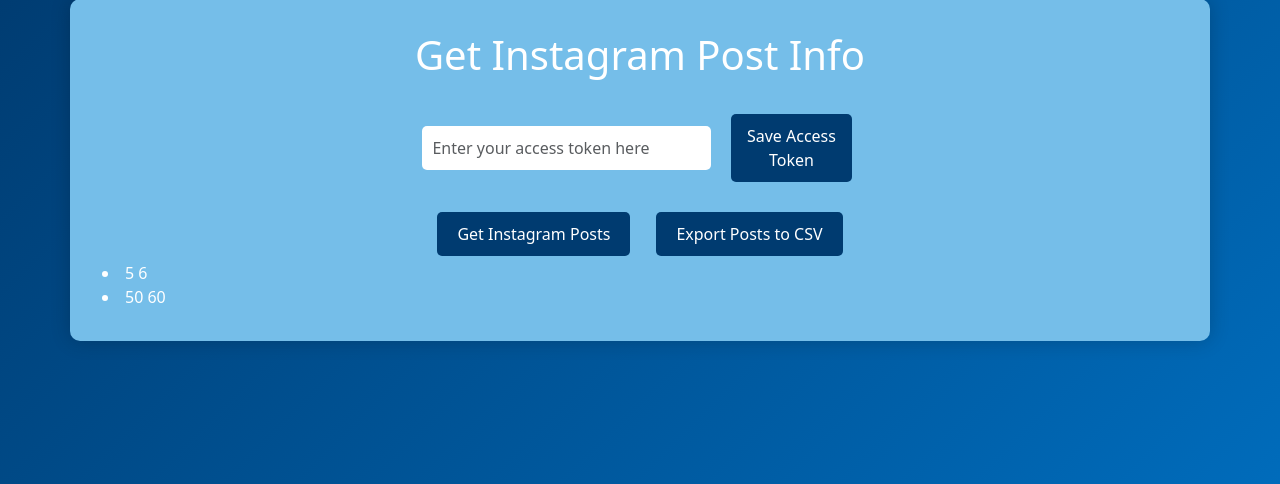
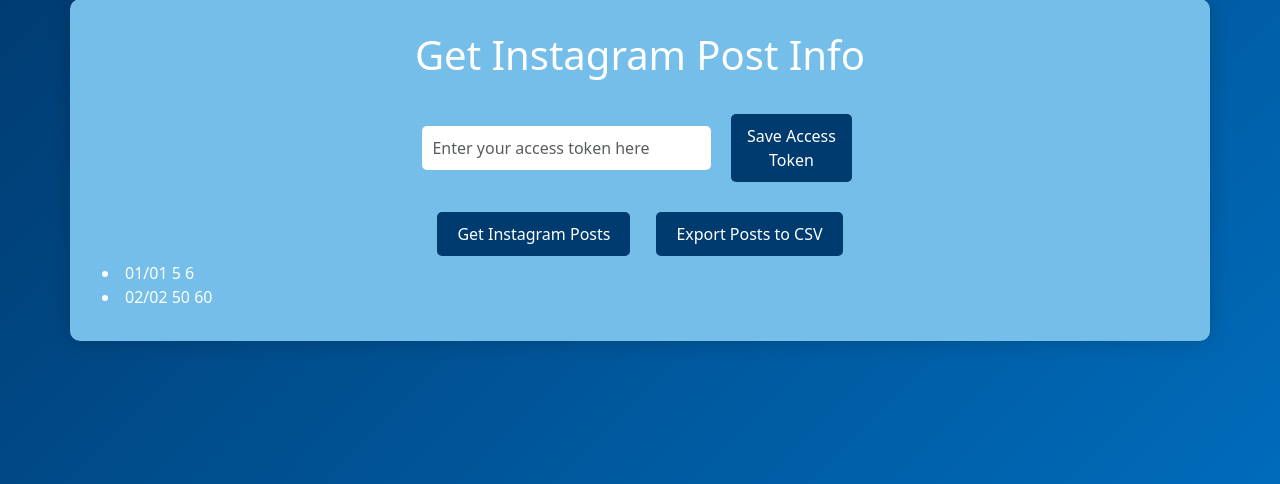
Before and after one commit to usd-cs/COMP-49X-24-25-Alumni-Association, a Django app: page / in a window 1280 px wide. Shown: the part 51-535 px from the top of the page. Run offline with Django 5.2, Linux system fonts and the light colour scheme; the visitor is signed in with stand-in values (Sample User, id 1).

Commit message:
Added info from Bil about how the posts will be received

```diff
--- a/AlumniProject/AlumniProject/templates/index.html
+++ b/AlumniProject/AlumniProject/templates/index.html
@@ -145,15 +145,16 @@
                 console.error("Error pulling post data from site database.")
                 alert("Error pulling post data from site database.")
             }*/
-            const testData = {"post1": {"likes": 5, "comments": 6}, "post2": {"likes": 50, "comments": 60}};
-            console.log(typeof(testData));
+            //url api/posts/list name=list-posts
+            //will be getting id, date_posted, post_link, likes, comments, shares, saves
+            const testData = {"post1": {"date_posted": "01/01", "likes": 5, "comments": 6}, "post2": {"date_posted": "02/02", "likes": 50, "comments": 60}};
             displayPostData(testData);
         }
 
         function displayPostData(postData) {
             let htmlString = "";
             Object.entries(postData).forEach(([post, info])=>{
-                htmlString += "<li>" + info.likes + " " + info.comments + "</li>";
+                htmlString += "<li>" + info.date_posted + " " +info.likes + " " + info.comments + "</li>";
             })
             console.log(htmlString)
             document.getElementById("postList").innerHTML = htmlString;
```
